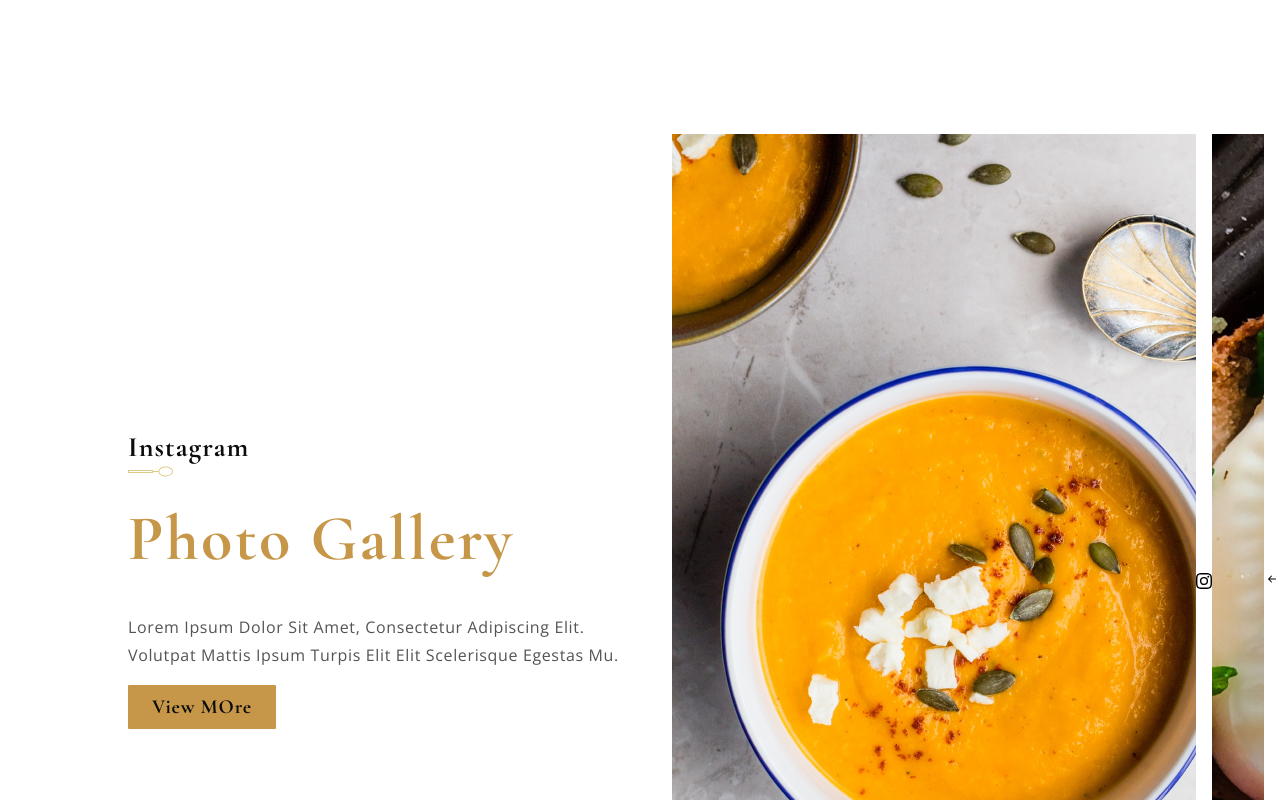
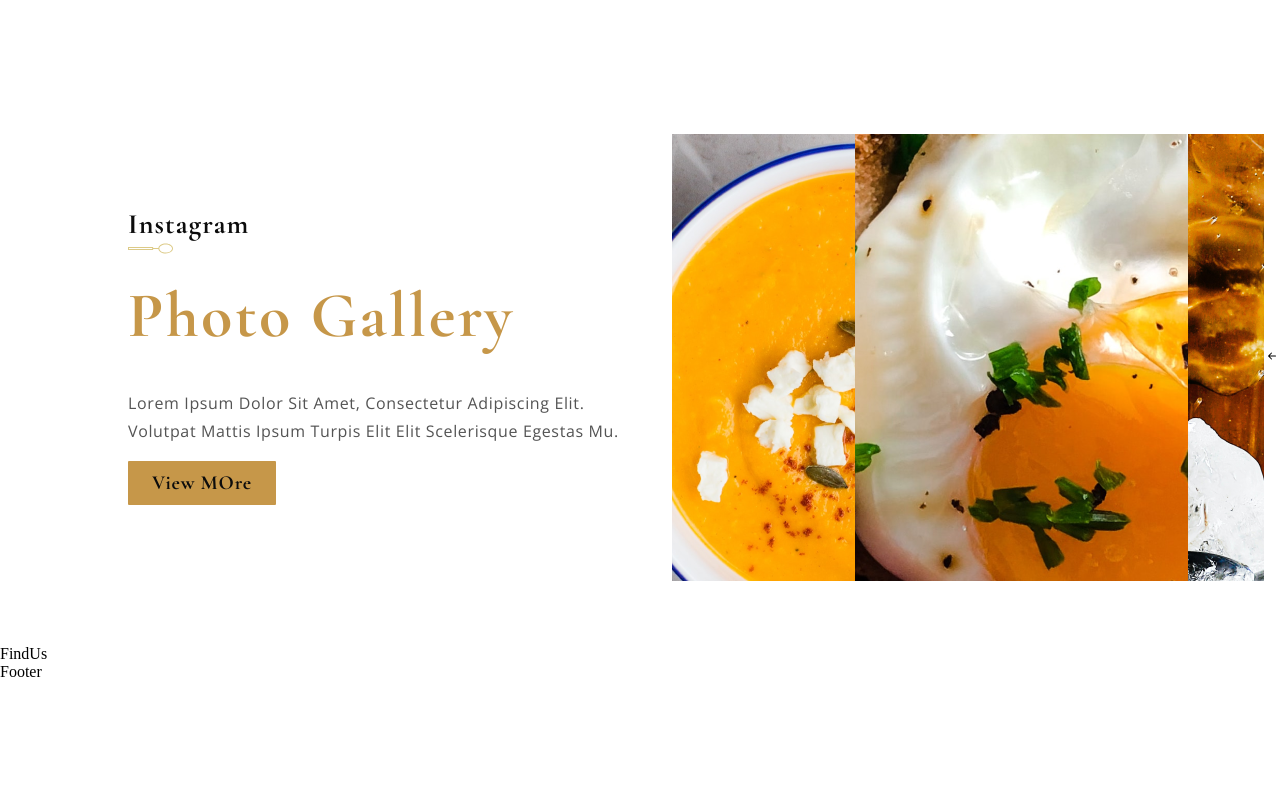
Before and after one commit to tsongtheng/GlobalFlavors, a React (Create React App) app: page / in a window 1280 px wide. Shown: the part 5220-6020 px from the top of the page. After the commit the page ends 5901 px from the top, so only its background shows below. Built offline with nearby package versions, Linux system fonts and the light colour scheme.

Commit message:
add images dimension

```diff
--- a/src/container/Gallery/Gallery.css
+++ b/src/container/Gallery/Gallery.css
@@ -40,3 +40,9 @@
 .app__gallery-images_container::-webkit-scrollbar {
   display: none;
 }
+
+.app__gallery-images_card {
+  min-width: 301px;
+  height: 447px;
+  margin-right: 2rem;
+}
```
